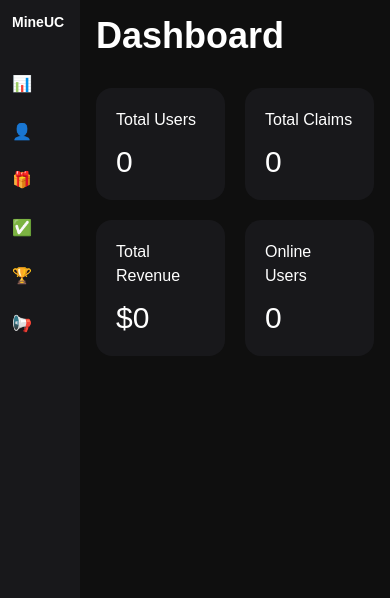
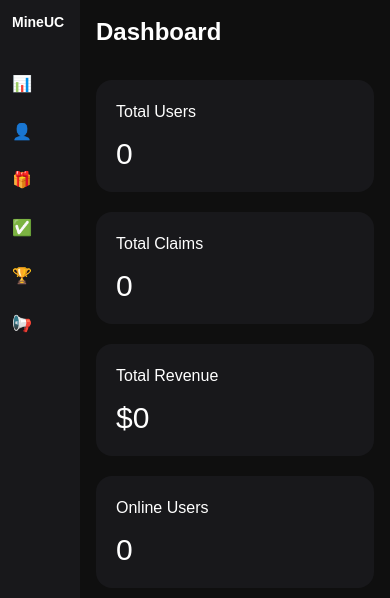
Before and after one commit to LoKe-TMA/Admin_Panel, a React (Vite) app: page / in a window 390 px wide. Shown: the top 598 px of the page. Built offline with nearby package versions, Linux system fonts and the light colour scheme; no server answers.

Commit message:
Update Dashboard.jsx

```diff
--- a/src/pages/Dashboard.jsx
+++ b/src/pages/Dashboard.jsx
@@ -2,14 +2,27 @@ const Dashboard = () => {
   return (
     <div>
 
-      <h1 className="text-4xl font-bold mb-8">
+      <h1
+        className="
+        text-2xl md:text-4xl
+        font-bold
+        mb-8
+      "
+      >
         Dashboard
       </h1>
 
-      <div className="grid grid-cols-2 gap-5">
+      <div
+        className="
+        grid
+        grid-cols-1 md:grid-cols-2
+        gap-5
+      "
+      >
 
         <div className="bg-zinc-900 p-5 rounded-2xl">
           <h2>Total Users</h2>
+
           <p className="text-3xl mt-3">
             0
           </p>
@@ -17,6 +30,7 @@ const Dashboard = () => {
 
         <div className="bg-zinc-900 p-5 rounded-2xl">
           <h2>Total Claims</h2>
+
           <p className="text-3xl mt-3">
             0
           </p>
@@ -24,6 +38,7 @@ const Dashboard = () => {
 
         <div className="bg-zinc-900 p-5 rounded-2xl">
           <h2>Total Revenue</h2>
+
           <p className="text-3xl mt-3">
             $0
           </p>
@@ -31,6 +46,7 @@ const Dashboard = () => {
 
         <div className="bg-zinc-900 p-5 rounded-2xl">
           <h2>Online Users</h2>
+
           <p className="text-3xl mt-3">
             0
           </p>
```
